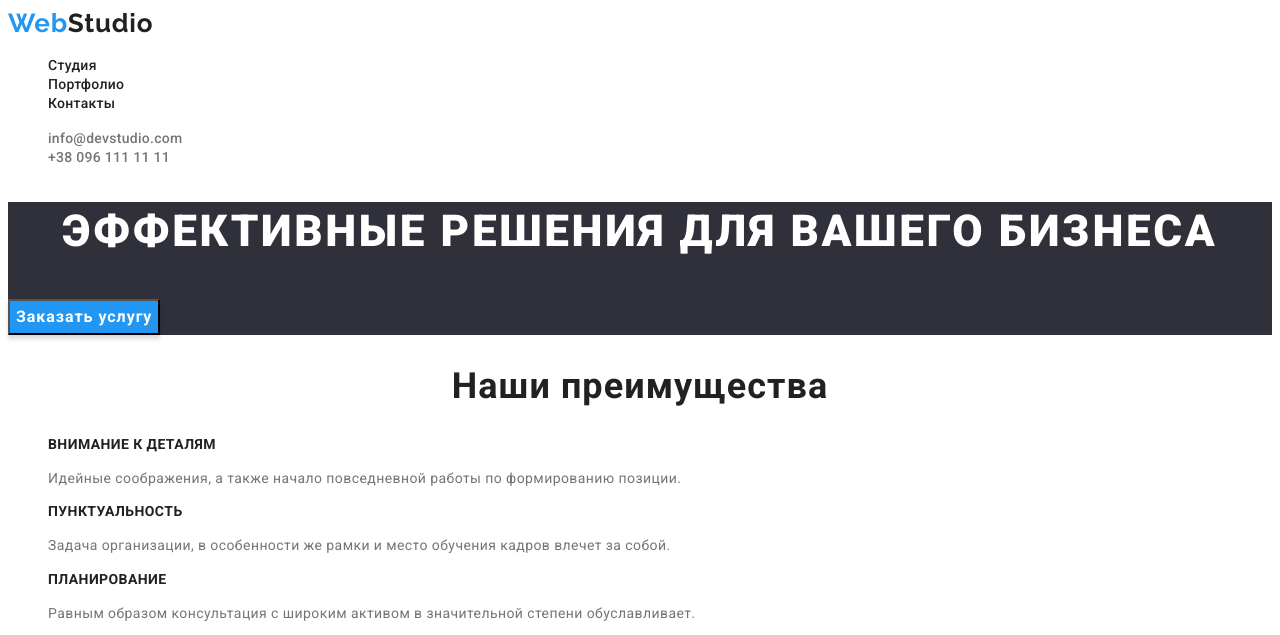
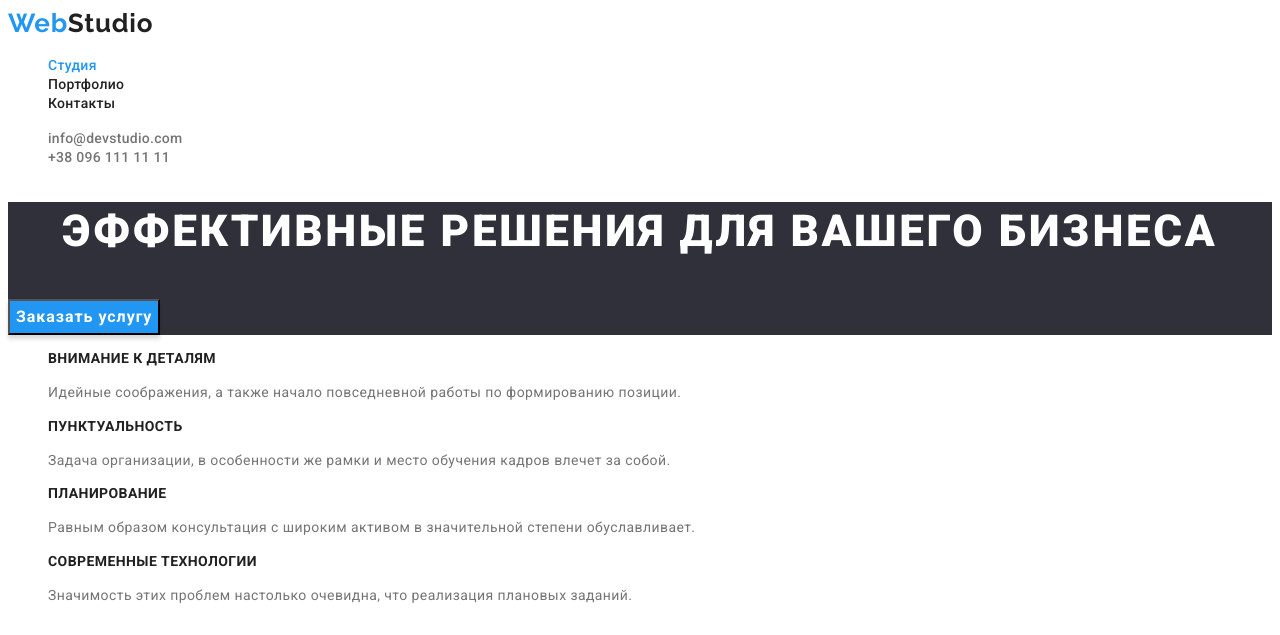
Before and after one commit to L-Nastya/-goit-markup-hw-02, a plain HTML site: page index.html in a window 1280 px wide. Shown: the top 635 px of the page. Drawn offline with Linux system fonts and the light colour scheme.

Commit message:
Финал

```diff
--- a/css/style.css
+++ b/css/style.css
@@ -38,6 +38,9 @@ body {
 .header-link:hover,
 .header-link:focus,
 .header-link:active {
+  color: var(--links-text-color);
+}
+.current {
   color: var(--links-text-color);
 }
 .header-contacts-link {
@@ -85,13 +88,15 @@ body {
 }
 /* ---------------ОПИСАНИЕ ОСОБЕННОСТЕЙ----------- */
 
-.benefits-tittle {
-  font-weight: 700;
-  font-size: 36px;
-  line-height: 1.17;
-  text-align: center;
-  letter-spacing: 0.03em;
-  color: var(--tittle-text-color);
+.visually-hidden {
+  position: absolute;
+  width: 1px;
+  height: 1px;
+  margin: -1px;
+  padding: 0;
+  overflow: hidden;
+  border: 0;
+  clip: rect(0 0 0 0);
 }
 .benefits-tittles {
   font-weight: 700;
--- a/index.html
+++ b/index.html
@@ -18,7 +18,7 @@
     <nav class="header-nav">
        <a class="link header-logo" href="/"><span lang="en"><span class="web">Web</span><span class="studio">Studio</span></span></a>
        <ul class="site-nav list" >
-           <li class="nav-list"><a class="link header-link" href="index.html">Студия</a></li>
+           <li class="nav-list"><a class="link header-link current" href="index.html">Студия</a></li>
            <li class="nav-list"><a class="link header-link" href="portfolio.html">Портфолио</a></li>
            <li class="nav-list"><a class="link header-link" href="">Контакты</a></li>
        </ul>
@@ -38,7 +38,7 @@
     <!--------Описание особенностей----->
 
   <section class="benefits">
-      <h2 class="benefits-tittle" >Наши преимущества</h2>
+      <h2 class="visually-hidden" >Наши преимущества</h2>
       <ul class="list benefits-list">
           <li class="benefits-item">
               <h3 class="benefits-tittles" >Внимание к деталям</h3>
```
Also changed, not shown: portfolio.html (+1 -1 lines).
